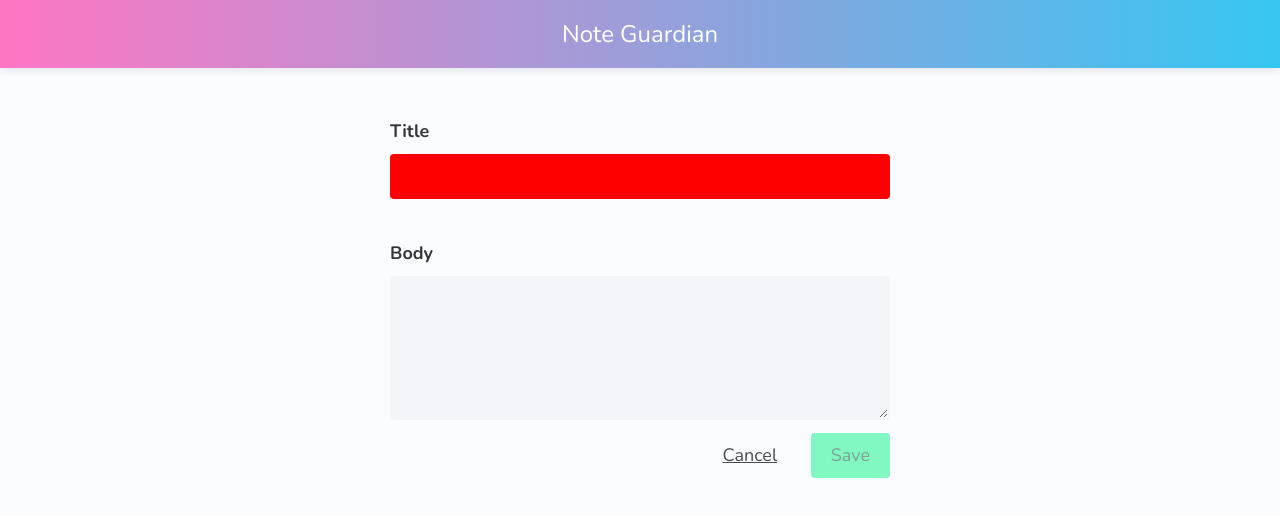
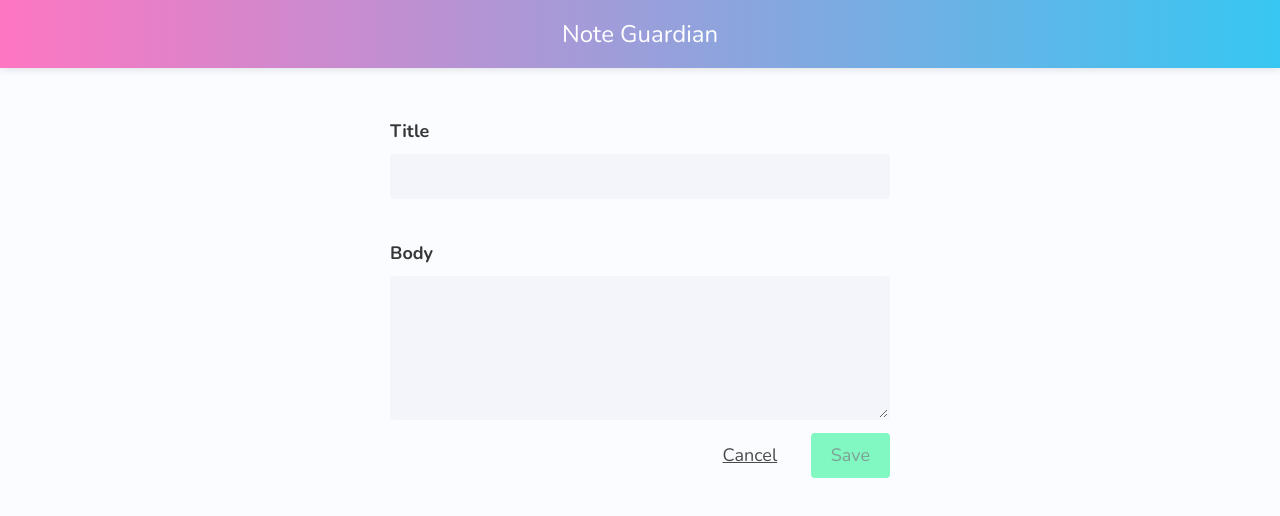
Before and after one commit to dustin1818/angular-note-projectt, an Angular app: page /1 in a window 1280 px wide. Shown: the top 516 px of the page. Built offline with nearby package versions, Linux system fonts and the light colour scheme.

Commit message:
fixing submit button

```diff
--- a/src/app/pages/note-details/note-details.component.scss
+++ b/src/app/pages/note-details/note-details.component.scss
@@ -8,7 +8,15 @@ input,textarea{
 
 
 
-&.ng-invalid{
-    background-color:red;
+&.ng-invalid.ng-touched{
+    border-color:red;
+
+
+    &:focus{
+
+    box-shadow: 0px 0px 0px 2px rgba(red, 0.1);
+
+
+        }
+    }
 }
-}
```
